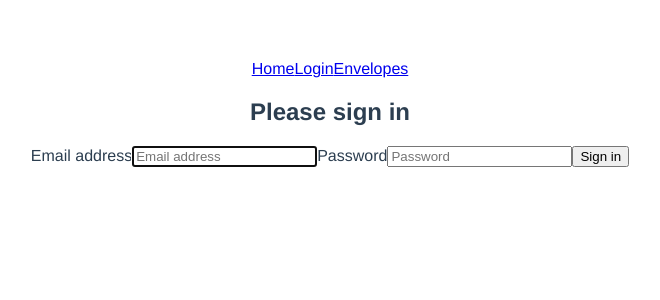
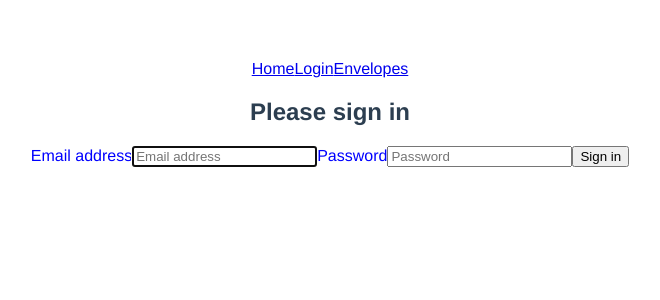
Before and after one commit to samscha/cash-envelope-client, a Vue app: page /#/login in a window 1280 px wide. Shown: the top 300 px of the page, without its empty margins (310-970 px from the left). Built offline with nearby package versions, Linux system fonts and the light colour scheme.

Commit message:
add less and less-loader

```diff
--- a/package.json
+++ b/package.json
@@ -33,6 +33,8 @@
     "file-loader": "^1.1.4",
     "friendly-errors-webpack-plugin": "^1.6.1",
     "html-webpack-plugin": "^2.30.1",
+    "less": "^3.8.1",
+    "less-loader": "^4.1.0",
     "node-notifier": "^5.1.2",
     "optimize-css-assets-webpack-plugin": "^3.2.0",
     "ora": "^1.2.0",
--- a/src/components/Login.vue
+++ b/src/components/Login.vue
@@ -3,7 +3,7 @@
     <form class="login" @submit.prevent="login">
       <h2>Please sign in</h2>
 
-      <label for="email">Email address</label>
+      <label for="email" class="inputLabel">Email address</label>
       <input
         v-model="email"
         type="email"
@@ -13,7 +13,7 @@
         autofocus
       >
 
-      <label for="password">Password</label>
+      <label for="password" class="inputLabel">Password</label>
       <input
         v-model="password"
         type="password"
@@ -50,3 +50,11 @@ export default {
   },
 };
 </script>
+
+<style lang="less">
+@color: blue;
+
+.inputLabel {
+  color: @color;
+}
+</style>
```
Also changed, not shown: 2 other files (tests, documents, lock files or other folders).
